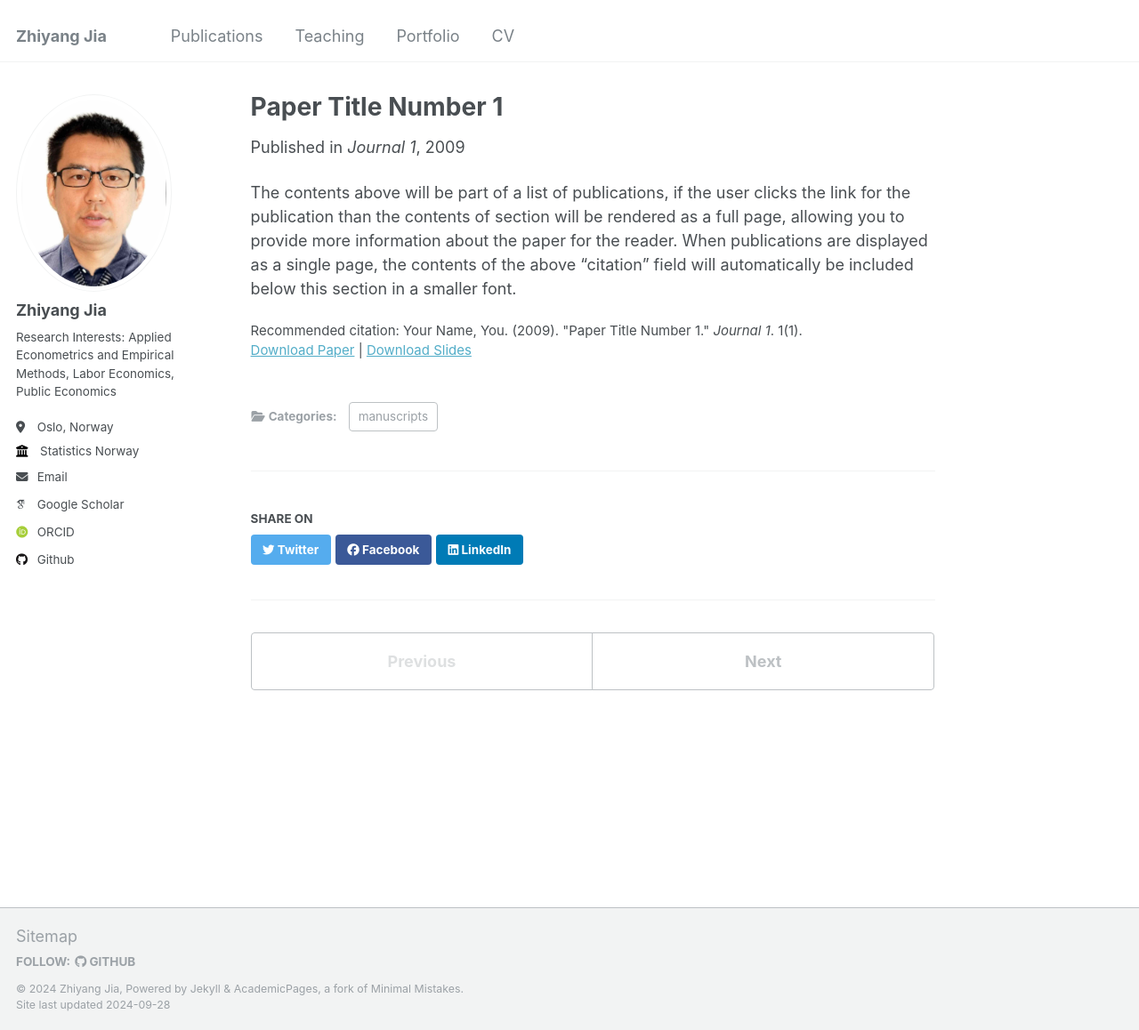
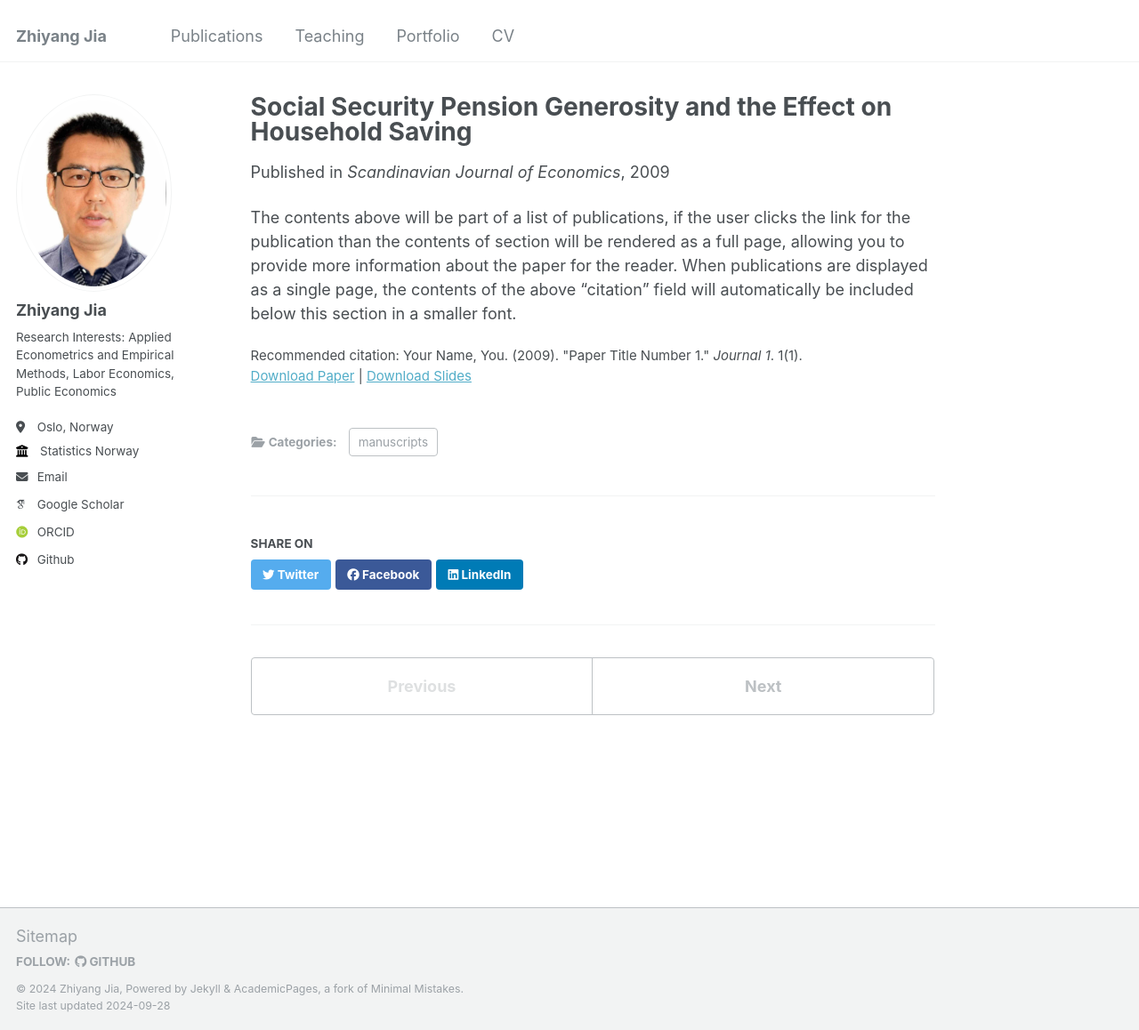
Before and after one commit to Zhiyang-Jia/Zhiyang-Jia.github.io, a Jekyll site: the page built from _publications/2009-10-01-paper-title-number-1.md, in a window 1280 px wide and 1158 px high. Shown: the whole window at 89% size. Built offline with Jekyll 4.4.1, drawn with Linux system fonts in a browser that asks for light colours; some web fonts are replaced.

Commit message:
Update 2009-10-01-paper-title-number-1.md

```diff
--- a/_publications/2009-10-01-paper-title-number-1.md
+++ b/_publications/2009-10-01-paper-title-number-1.md
@@ -1,13 +1,13 @@
 ---
-title: "Paper Title Number 1"
+title: "Social Security Pension Generosity and the Effect on Household Saving"
 collection: publications
 category: manuscripts
 permalink: /publication/2009-10-01-paper-title-number-1
 excerpt: 'This paper is about the number 1. The number 2 is left for future work.'
 date: 2009-10-01
-venue: 'Journal 1'
-slidesurl: 'http://academicpages.github.io/files/slides1.pdf'
-paperurl: 'http://academicpages.github.io/files/paper1.pdf'
+venue: 'Scandinavian Journal of Economics'
+slidesurl: ''
+paperurl: 'https://onlinelibrary.wiley.com/doi/10.1111/sjoe.12550?af=R'
 citation: 'Your Name, You. (2009). &quot;Paper Title Number 1.&quot; <i>Journal 1</i>. 1(1).'
 ---
 
```
